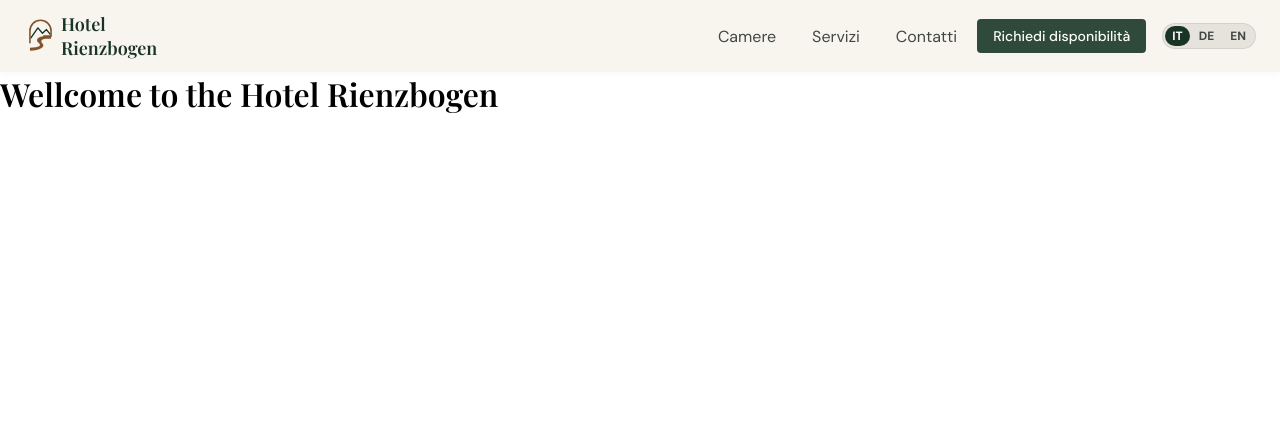
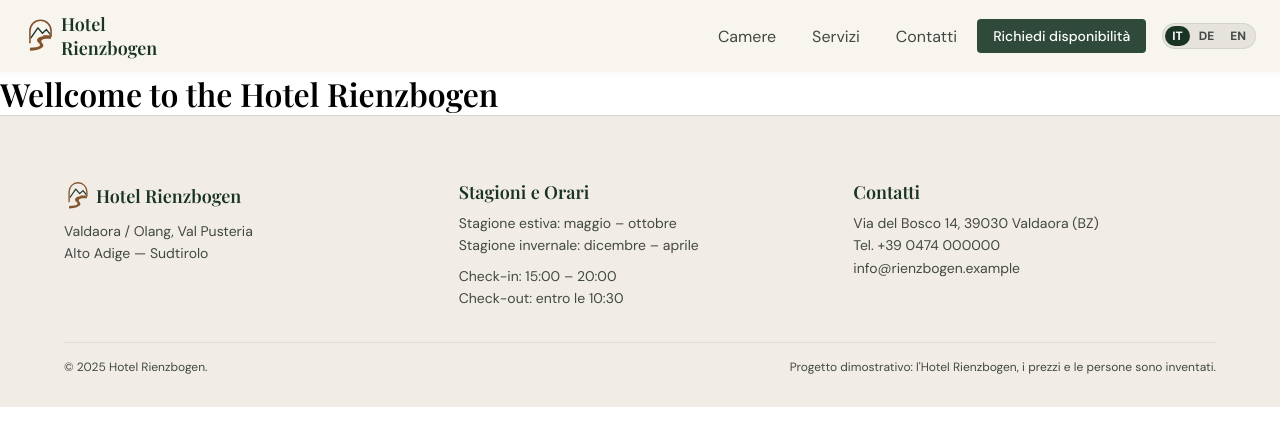
Before and after one commit to AlbFer94/Hotel-Rienzbogen, a React (Vite) app: page / in a window 1280 px wide. Shown: the top 446 px of the page. Built offline with nearby package versions, Linux system fonts and the light colour scheme.

Commit message:
Aggiunto il componente AppFooter per il piè di pagina e il relativo css in module.

```diff
--- /dev/null
+++ b/src/components/AppFooter.jsx
@@ -0,0 +1,52 @@
+import { NavLink } from "react-router";
+import LogoSymbol from "./layout/LogoSymbol";
+import styles from "./layout/AppFooter.module.css";
+
+function AppFooter() {
+    return (
+        <footer className={styles.footer}>
+            <div className={styles.container}>
+                <div className={styles.grid}>
+                    <div className={styles.column}>
+                        <NavLink to="/" className={styles.brand}>
+                            <LogoSymbol height={32} />
+                            <span>Hotel Rienzbogen</span>
+                        </NavLink>
+                        <p className={styles.text}>
+                            Valdaora / Olang, Val Pusteria<br />
+                            Alto Adige — Sudtirolo
+                        </p>
+                    </div>
+
+                    <div className={styles.column}>
+                        <h4 className={styles.columnTitle}>Stagioni e Orari</h4>
+                        <p className={styles.text}>
+                            Stagione estiva: maggio – ottobre<br />
+                            Stagione invernale: dicembre – aprile
+                        </p>
+                        <p className={styles.text}>
+                            Check-in: 15:00 – 20:00<br />
+                            Check-out: entro le 10:30
+                        </p>
+                    </div>
+
+                    <div className={styles.column}>
+                        <h4 className={styles.columnTitle}>Contatti</h4>
+                        <p className={styles.text}>
+                            Via del Bosco 14, 39030 Valdaora (BZ)<br />
+                            <a href="tel:+390474000000" className={styles.link}>Tel. +39 0474 000000</a><br />
+                            <a href="mailto:info@rienzbogen.example" className={styles.link}>info@rienzbogen.example</a>
+                        </p>
+                    </div>
+                </div>
+
+                <div className={styles.bottomBar}>
+                    <span>© 2025 Hotel Rienzbogen.</span>
+                    <span>Progetto dimostrativo: l'Hotel Rienzbogen, i prezzi e le persone sono inventati.</span>
+                </div>
+            </div>
+        </footer>
+    );
+}
+
+export default AppFooter;
--- /dev/null
+++ b/src/components/layout/AppFooter.module.css
@@ -0,0 +1,89 @@
+/* src/components/layout/AppFooter.module.css */
+
+.footer {
+    width: 100%;
+    background-color: var(--color-surface);
+    border-top: 1px solid color-mix(in srgb, var(--color-border) 60%, transparent);
+    color: var(--color-text);
+    padding: var(--space-xl) 0 var(--space-lg);
+    margin-top: auto;
+}
+
+.container {
+    max-width: 1200px;
+    margin: 0 auto;
+    padding: 0 var(--gutter);
+}
+
+.grid {
+    display: grid;
+    grid-template-columns: repeat(3, 1fr);
+    gap: var(--space-lg);
+    padding-bottom: var(--space-lg);
+    border-bottom: 1px solid color-mix(in srgb, var(--color-border) 40%, transparent);
+}
+
+.column {
+    display: flex;
+    flex-direction: column;
+    gap: var(--space-sm);
+}
+
+.brand {
+    display: inline-flex;
+    align-items: center;
+    gap: var(--space-xs);
+    color: var(--color-primary);
+    font-family: var(--font-display);
+    font-size: var(--text-title);
+    font-weight: 600;
+    text-decoration: none;
+}
+
+.columnTitle {
+    color: var(--color-primary);
+    font-family: var(--font-display);
+    font-size: var(--text-title);
+    font-weight: 600;
+}
+
+.text {
+    color: var(--color-text-muted);
+    font-size: var(--text-small);
+    line-height: 1.6;
+}
+
+.link {
+    color: var(--color-text-muted);
+    text-decoration: none;
+    transition: color 0.2s ease;
+}
+
+.link:hover {
+    color: var(--color-primary);
+    text-decoration: underline;
+}
+
+.bottomBar {
+    display: flex;
+    justify-content: space-between;
+    align-items: center;
+    flex-wrap: wrap;
+    gap: var(--space-sm);
+    padding-top: var(--space-md);
+    color: var(--color-text-muted);
+    font-size: var(--text-label);
+}
+
+@media screen and (max-width: 768px) {
+    .grid {
+        grid-template-columns: 1fr;
+        gap: var(--space-md);
+    }
+
+    .bottomBar {
+        flex-direction: column;
+        align-items: flex-start;
+        gap: var(--space-xs);
+    }
+}
--- a/src/components/layout/Layout.jsx
+++ b/src/components/layout/Layout.jsx
@@ -1,18 +1,17 @@
 import { Outlet } from 'react-router';
 import AppNavbar from './AppNavbar';
+import AppFooter from '../AppFooter';
 
 function Layout() {
     return (
         <>
-            <header>
-                <AppNavbar />
-            </header>
+            <AppNavbar />
             <main>
                 <Outlet />
             </main>
-            <footer></footer>
+            <AppFooter />
         </>
-    )
+    );
 }
 
 export default Layout;
--- a/src/pages/HomePage.jsx
+++ b/src/pages/HomePage.jsx
@@ -4,6 +4,7 @@ function HomePage() {
         <div>
             <h1>Wellcome to the Hotel Rienzbogen</h1>
 
+
         </div>
     )
 }
```
Also changed, not shown: src/styles/base.css (line endings or trailing spaces).
